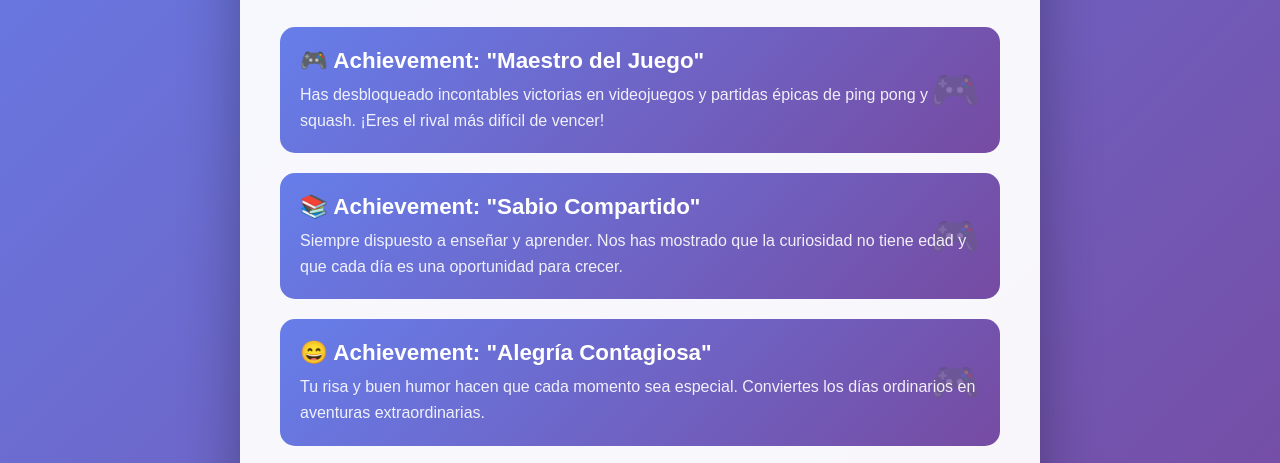
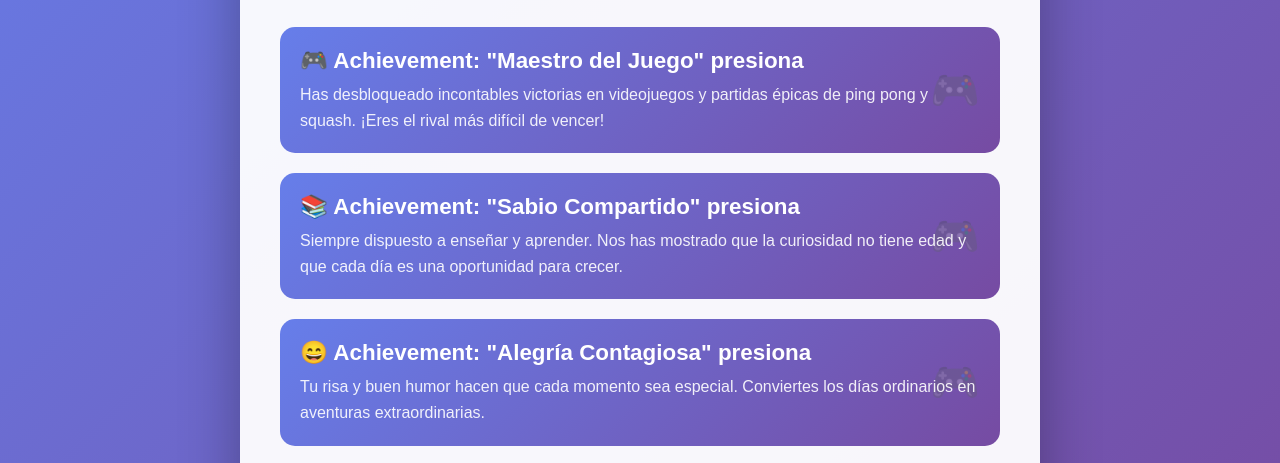
Before and after one commit to wlfser/feliz-cumple-papa, a plain HTML site: page index.html in a window 1280 px wide. Shown: the part 337-800 px from the top of the page. Drawn offline with Linux system fonts and the light colour scheme.

Commit message:
Update index.html

```diff
--- a/index.html
+++ b/index.html
@@ -225,7 +225,7 @@
         </div>
 
         <div class="achievement-box" onclick="toggleMessage('msg1')">
-            <div class="achievement-title">🎮 Achievement: "Maestro del Juego"</div>
+            <div class="achievement-title">🎮 Achievement: "Maestro del Juego" presiona</div>
             <div class="achievement-desc">Has desbloqueado incontables victorias en videojuegos y partidas épicas de ping pong y squash. ¡Eres el rival más difícil de vencer!</div>
         </div>
         <div id="msg1" class="hidden-message">
@@ -233,7 +233,7 @@
         </div>
 
         <div class="achievement-box" onclick="toggleMessage('msg2')">
-            <div class="achievement-title">📚 Achievement: "Sabio Compartido"</div>
+            <div class="achievement-title">📚 Achievement: "Sabio Compartido" presiona</div>
             <div class="achievement-desc">Siempre dispuesto a enseñar y aprender. Nos has mostrado que la curiosidad no tiene edad y que cada día es una oportunidad para crecer.</div>
         </div>
         <div id="msg2" class="hidden-message">
@@ -241,7 +241,7 @@
         </div>
 
         <div class="achievement-box" onclick="toggleMessage('msg3')">
-            <div class="achievement-title">😄 Achievement: "Alegría Contagiosa"</div>
+            <div class="achievement-title">😄 Achievement: "Alegría Contagiosa" presiona</div>
             <div class="achievement-desc">Tu risa y buen humor hacen que cada momento sea especial. Conviertes los días ordinarios en aventuras extraordinarias.</div>
         </div>
         <div id="msg3" class="hidden-message">
```
